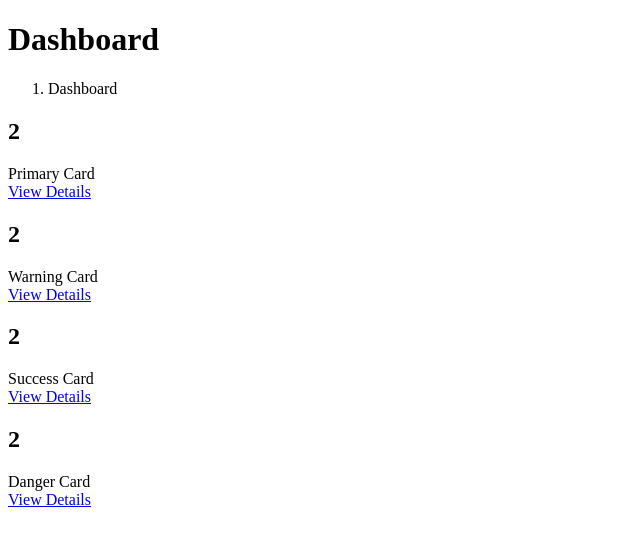
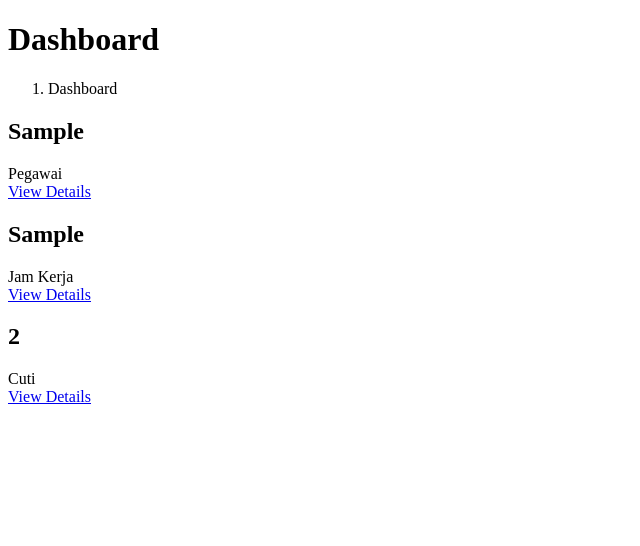
Before and after one commit to taufik230301/aplikasi_notifikasi_pegawai, a PHP site: the page made by application/views/hrd/dashboard.php in a window 1280 px wide. Shown: the top 546 px of the page, without its empty margins (0-640 px from the left). Run offline with PHP 8.4, Linux system fonts and the light colour scheme; the template is opened without the code that fills it: most values are stand-ins (such as "Sample title", 1, 10 or a date in 2020).

Commit message:
count data cuti pegawai and jam kerja in hrd

```diff
--- a/application/views/hrd/dashboard.php
+++ b/application/views/hrd/dashboard.php
@@ -31,9 +31,9 @@
                         <div class="col-xl-3 col-md-6">
                             <div class="card bg-primary text-white mb-4">
                                 <div class="card-body">
-                                    <h2>2</h2>
+                                    <h2><?=$total_pegawai['total_pegawai']?></h2>
                                 </div>
-                                <div class="card-body">Primary Card</div>
+                                <div class="card-body">Pegawai</div>
                                 <div class="card-footer d-flex align-items-center justify-content-between">
                                     <a class="small text-white stretched-link" href="#">View Details</a>
                                     <div class="small text-white"><i class="fas fa-angle-right"></i></div>
@@ -43,9 +43,9 @@
                         <div class="col-xl-3 col-md-6">
                             <div class="card bg-warning text-white mb-4">
                                 <div class="card-body">
-                                    <h2>2</h2>
+                                    <h2><?=$total_jam_kerja['total_jam_kerja']?></h2>
                                 </div>
-                                <div class="card-body">Warning Card</div>
+                                <div class="card-body">Jam Kerja</div>
                                 <div class="card-footer d-flex align-items-center justify-content-between">
                                     <a class="small text-white stretched-link" href="#">View Details</a>
                                     <div class="small text-white"><i class="fas fa-angle-right"></i></div>
@@ -57,25 +57,14 @@
                                 <div class="card-body">
                                     <h2>2</h2>
                                 </div>
-                                <div class="card-body">Success Card</div>
+                                <div class="card-body">Cuti</div>
                                 <div class="card-footer d-flex align-items-center justify-content-between">
                                     <a class="small text-white stretched-link" href="#">View Details</a>
                                     <div class="small text-white"><i class="fas fa-angle-right"></i></div>
                                 </div>
                             </div>
                         </div>
-                        <div class="col-xl-3 col-md-6">
-                            <div class="card bg-danger text-white mb-4">
-                                <div class="card-body">
-                                    <h2>2</h2>
-                                </div>
-                                <div class="card-body">Danger Card</div>
-                                <div class="card-footer d-flex align-items-center justify-content-between">
-                                    <a class="small text-white stretched-link" href="#">View Details</a>
-                                    <div class="small text-white"><i class="fas fa-angle-right"></i></div>
-                                </div>
-                            </div>
-                        </div>
+
                     </div>
                 </div>
             </main>
```
Also changed, not shown: application/controllers/Dashboard.php (+5 -5 lines).
